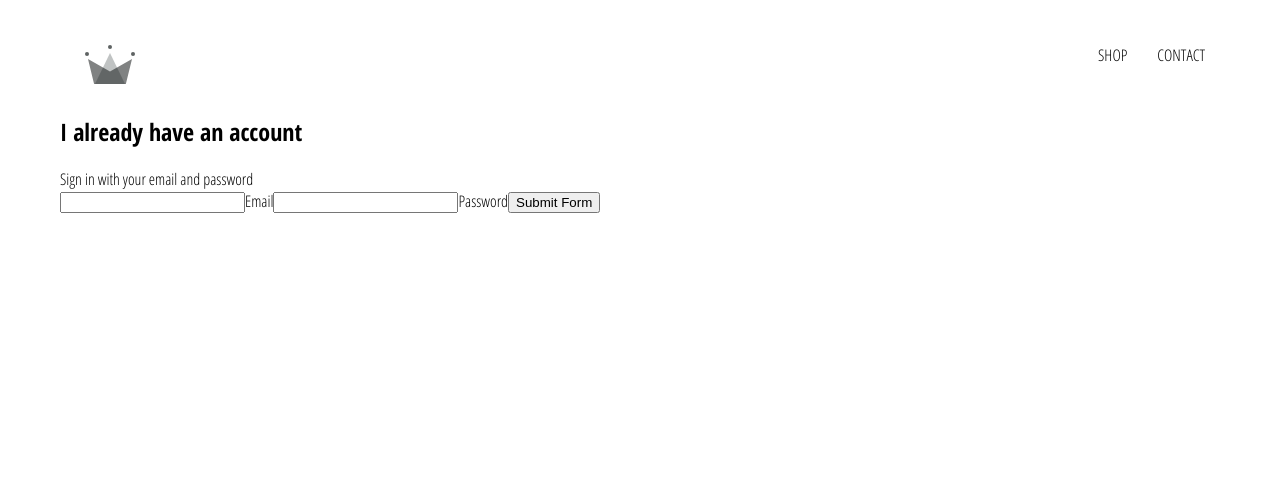
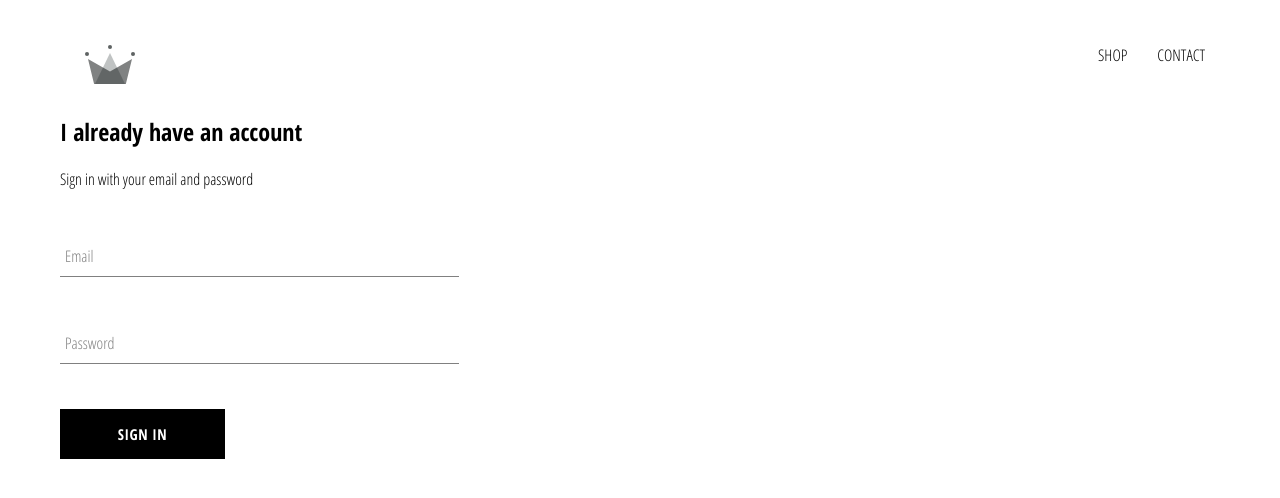
Before and after one commit to BrandonWalnut/my-app, a React (Create React App) app: page /signin in a window 1280 px wide. Shown: the top 498 px of the page. Built offline with nearby package versions, Linux system fonts and the light colour scheme.

Commit message:
Added input and button custom components

```diff
--- /dev/null
+++ b/src/components/custom-button/custom-button.component.jsx
@@ -0,0 +1,9 @@
+import React from 'react';
+import './custom-button.styles.scss';
+
+const CustomButton = ({children, ...otherProps}) => (
+    <button className='custom-button' {...otherProps}>
+        {children}
+    </button>
+)
+export default CustomButton;
--- /dev/null
+++ b/src/components/custom-button/custom-button.styles.scss
@@ -0,0 +1,22 @@
+.custom-button {
+    min-width: 165px;
+    width: auto;
+    height: 50px;
+    letter-spacing: 0.5px;
+    line-height: 50px;
+    padding: 0 35px 0 35px;
+    font-size: 15px;
+    background-color: black;
+    color: white;
+    text-transform: uppercase;
+    font-family: 'Open Sans Condensed';
+    font-weight: bolder;
+    border: none;
+    cursor: pointer;
+
+    &:hover {
+      background-color: white;
+      color: black;
+      border: 1px solid black;
+    }
+  }
--- /dev/null
+++ b/src/components/form-input/form-input.component.jsx
@@ -0,0 +1,15 @@
+import React from 'react';
+import './form-input.styles.scss';
+
+const FormInput = ({handleChange, label, ...otherProps}) => (
+    <div className="group">
+        <input className="form-input" onChange={handleChange} {...otherProps} type="text"/>
+        {
+            label ?
+                (<label className={`${otherProps.value.length ? 'shrink': ''} form-input-label`}>{label}</label>)
+                :
+                null
+        }
+    </div>
+)
+export default FormInput;
--- /dev/null
+++ b/src/components/form-input/form-input.styles.scss
@@ -0,0 +1,54 @@
+$sub-color: grey;
+$main-color: black;
+
+@mixin shrinkLabel {
+  top: -14px;
+  font-size: 12px;
+  color: $main-color;
+}
+
+.group {
+  position: relative;
+  margin: 45px 0;
+
+  .form-input {
+    background: none;
+    background-color: white;
+    color: $sub-color;
+    font-size: 18px;
+    padding: 10px 10px 10px 5px;
+    display: block;
+    width: 100%;
+    border: none;
+    border-radius: 0;
+    border-bottom: 1px solid $sub-color;
+    margin: 25px 0;
+
+    &:focus {
+      outline: none;
+    }
+
+    &:focus ~ .form-input-label {
+      @include shrinkLabel();
+    }
+  }
+
+  input[type='password'] {
+    letter-spacing: 0.3em;
+  }
+
+  .form-input-label {
+    color: $sub-color;
+    font-size: 16px;
+    font-weight: normal;
+    position: absolute;
+    pointer-events: none;
+    left: 5px;
+    top: 10px;
+    transition: 300ms ease all;
+
+    &.shrink {
+      @include shrinkLabel();
+    }
+  }
+}
--- a/src/components/sign-in/sign-in.component.jsx
+++ b/src/components/sign-in/sign-in.component.jsx
@@ -1,5 +1,7 @@
 import React from 'react';
 import './sign-in.styles.scss';
+import FormInput from '../form-input/form-input.component';
+import CustomButton from '../custom-button/custom-button.component';
 
 class SignIn extends React.Component {
     constructor(props){
@@ -24,11 +26,11 @@
                 <h2>I already have an account</h2>
                 <span>Sign in with your email and password</span>
                 <form onSubmit={this.handleSubmit}>
-                    <input name="email" value={this.state.email} type="text" required onChange={this.handleChange}/>
-                    <label>Email</label>
-                    <input name="password" value={this.state.password} type="password" required onChange={this.handleChange}/>
-                    <label>Password</label>
-                    <input type="submit" value="Submit Form"></input>
+                    <FormInput name="email" value={this.state.email} type="text" required handleChange={this.handleChange} label="Email"/>
+
+                    <FormInput name="password" value={this.state.password} type="password" required handleChange={this.handleChange} label="Password"/>
+
+                    <CustomButton type="submit">Sign In</CustomButton>
                 </form>
             </div>
         )
--- a/src/components/sign-in/sign-in.styles.scss
+++ b/src/components/sign-in/sign-in.styles.scss
@@ -0,0 +1,3 @@
+.sign-in {
+    width: 30vw;
+}
```
